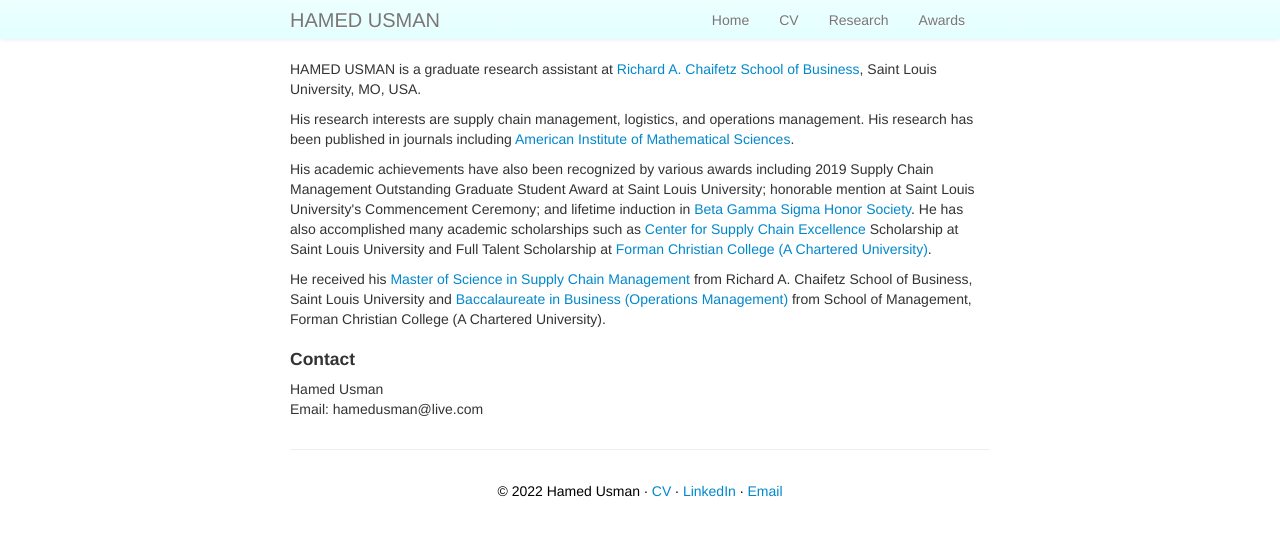
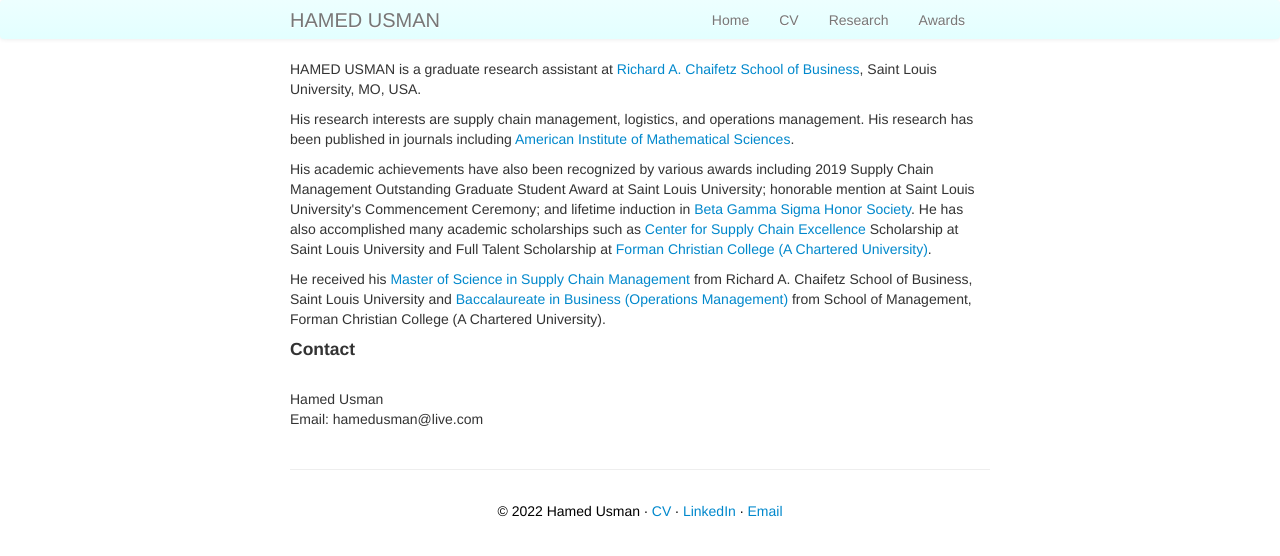
Before and after one commit to hamedusman/hamedusman.github.io, a Jekyll site: the page built from index.md, in a window 1280 px wide. Shown: the top 556 px of the page. Built offline with Jekyll 4.4.1, drawn with Linux system fonts in a browser that asks for light colours.

Commit message:
Update index.md

```diff
--- a/index.md
+++ b/index.md
@@ -9,14 +9,6 @@
 <p>His academic achievements have also been recognized by various awards including 2019 Supply Chain Management Outstanding Graduate Student Award at Saint Louis University; honorable mention at Saint Louis University's Commencement Ceremony; and lifetime induction in <a href="https://www.betagammasigma.org">Beta Gamma Sigma Honor Society</a>. He has also accomplished many academic scholarships such as <a href="https://www.slu.edu/business/centers/supply-chain-excellence/index.php">Center for Supply Chain Excellence</a> Scholarship at Saint Louis University and Full Talent Scholarship at <a href="https://www.fccollege.edu.pk">Forman Christian College (A Chartered University)</a>.</p>
 <p>He received his <a href="https://www.slu.edu/business/graduate/supply-chain-management">Master of Science in Supply Chain Management</a> from Richard A. Chaifetz School of Business, Saint Louis University and <a href="https://www.fccollege.edu.pk/baccalaureate-in-business/">Baccalaureate in Business (Operations Management)</a> from School of Management, Forman Christian College (A Chartered University).</p>
 
-<div class="container">
-<h4><a name="contact"></a>Contact</h4>
-
-    <div class="row-fluid">
-        <div class="span5">
-            Hamed Usman<br/>
-            Email: hamedusman@live.com<br/>
-        </div>
-
-    </div>
-</div>
+<h4>Contact</h4><br/>
+Hamed Usman<br/>
+Email: hamedusman@live.com<br/>
```
